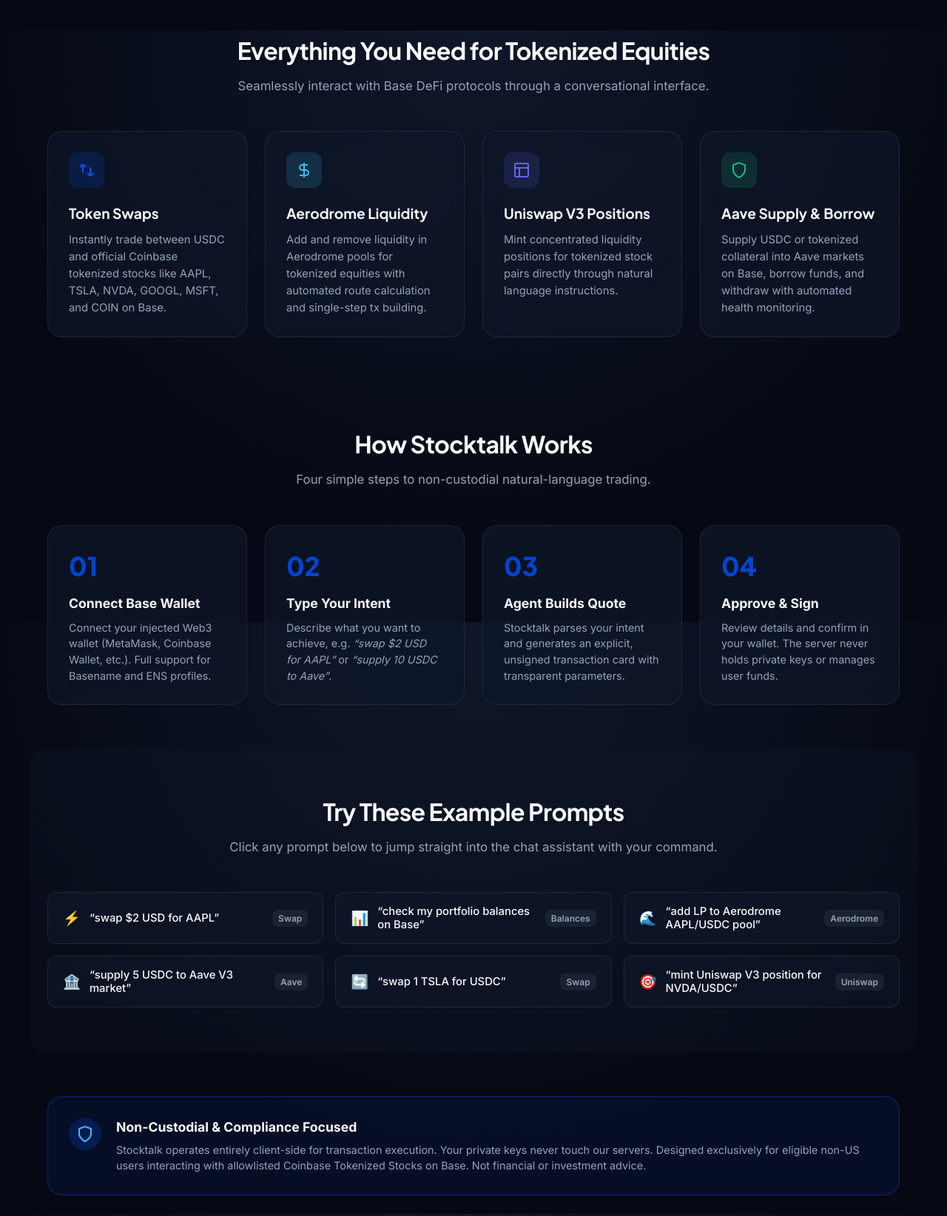
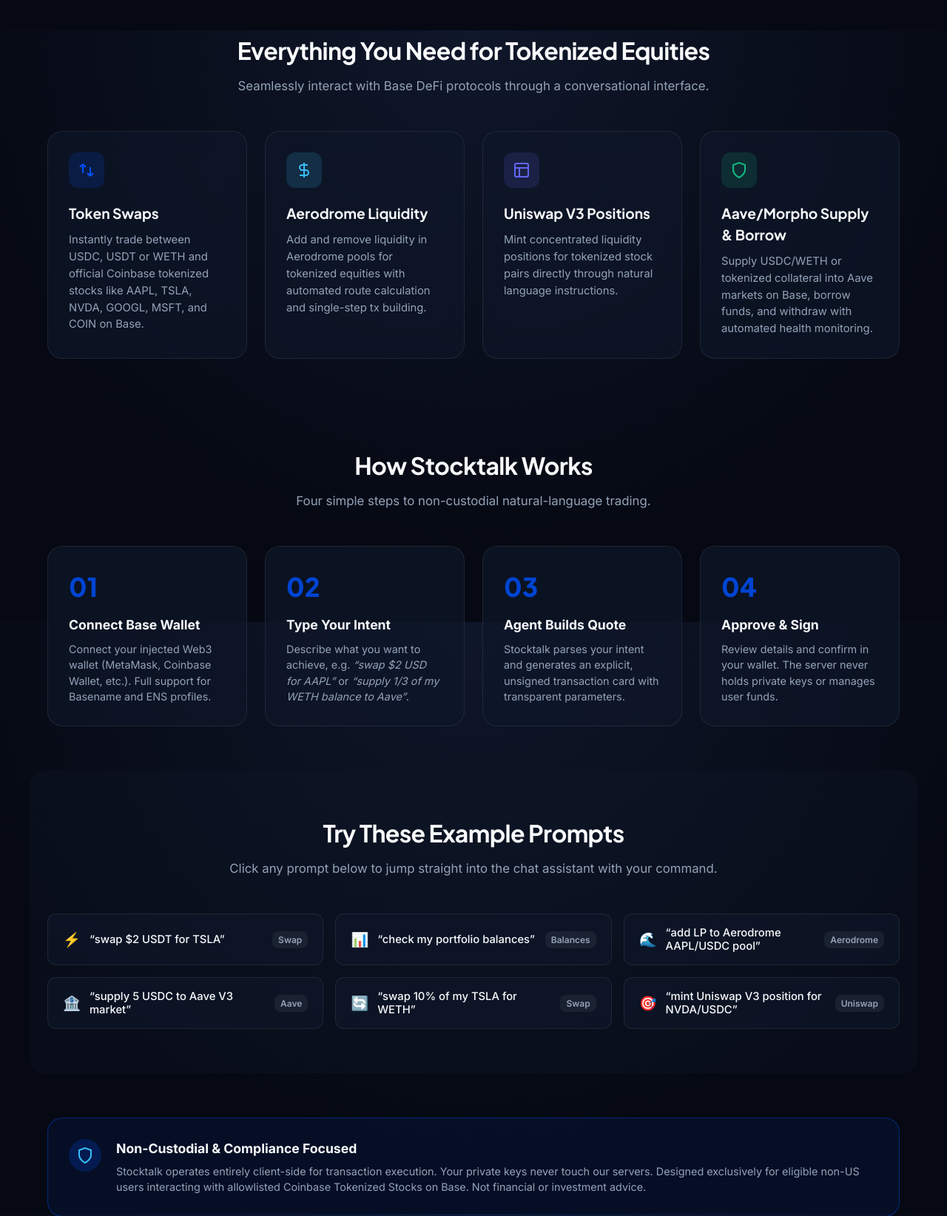
Before and after one commit to 001grindpa/stock-talk, a Flask app: page / in a window 1280 px wide. Shown: the part 759-2403 px from the top of the page at 74% size. Run offline with Flask 3, Linux system fonts and the light colour scheme; parts of the project's set-up code (start-up, migrations or seed data) failed here and were passed over; some libraries are stand-ins or nearby versions.

Commit message:
fix: landing page html fix

```diff
--- a/static/js/app.js
+++ b/static/js/app.js
@@ -164,6 +164,15 @@ function initIndex() {
 
   function sessionThread() {
     return threadId;
+  }
+
+  function landingPromptText(prompt) {
+    const promptMap = {
+      "swap $2 USD for AAPL": "swap $2 USDT for TSLA",
+      "check my portfolio balances on Base": "check my portfolio balances",
+      "swap 1 TSLA for USDC": "swap 10% of my TSLA for WETH",
+    };
+    return promptMap[prompt] || prompt;
   }
 
   function demoEnabled() {
@@ -879,7 +888,7 @@ function initIndex() {
     const pending = sessionStorage.getItem("stocktalk.pending_prompt");
     if (pending) {
       sessionStorage.removeItem("stocktalk.pending_prompt");
-      await sendChat(pending);
+      await sendChat(landingPromptText(pending));
     }
   })();
 }
--- a/templates/landing.html
+++ b/templates/landing.html
@@ -69,7 +69,7 @@
             <svg viewBox="0 0 24 24" fill="none" stroke="currentColor" stroke-width="2"><path d="M7 16V4m0 0L3 8m4-4l4 4m6 0v12m0 0l4-4m-4 4l-4-4"/></svg>
           </div>
           <h3>Token Swaps</h3>
-          <p>Instantly trade between USDC and official Coinbase tokenized stocks like AAPL, TSLA, NVDA, GOOGL, MSFT, and COIN on Base.</p>
+          <p>Instantly trade between USDC, USDT or WETH and official Coinbase tokenized stocks like AAPL, TSLA, NVDA, GOOGL, MSFT, and COIN on Base.</p>
         </div>
 
         <div class="feature-card">
@@ -92,8 +92,8 @@
           <div class="feature-icon-wrapper emerald">
             <svg viewBox="0 0 24 24" fill="none" stroke="currentColor" stroke-width="2"><path d="M12 22s8-4 8-10V5l-8-3-8 3v7c0 6 8 10 8 10z"/></svg>
           </div>
-          <h3>Aave Supply & Borrow</h3>
-          <p>Supply USDC or tokenized collateral into Aave markets on Base, borrow funds, and withdraw with automated health monitoring.</p>
+          <h3>Aave/Morpho Supply & Borrow</h3>
+          <p>Supply USDC/WETH or tokenized collateral into Aave markets on Base, borrow funds, and withdraw with automated health monitoring.</p>
         </div>
       </div>
     </section>
@@ -117,7 +117,7 @@
           <div class="step-number">02</div>
           <div class="step-content">
             <h3>Type Your Intent</h3>
-            <p>Describe what you want to achieve, e.g. <em>“swap $2 USD for AAPL”</em> or <em>“supply 10 USDC to Aave”</em>.</p>
+            <p>Describe what you want to achieve, e.g. <em>“swap $2 USD for AAPL”</em> or <em>“supply 1/3 of my WETH balance to Aave”</em>.</p>
           </div>
         </div>
 
@@ -148,13 +148,13 @@
       <div class="prompt-chips-grid">
         <button class="landing-prompt-chip" data-prompt="swap $2 USD for AAPL">
           <span class="chip-icon">⚡</span>
-          <span class="chip-text">“swap $2 USD for AAPL”</span>
+          <span class="chip-text">“swap $2 USDT for TSLA”</span>
           <span class="chip-tag">Swap</span>
         </button>
 
         <button class="landing-prompt-chip" data-prompt="check my portfolio balances on Base">
           <span class="chip-icon">📊</span>
-          <span class="chip-text">“check my portfolio balances on Base”</span>
+          <span class="chip-text">“check my portfolio balances”</span>
           <span class="chip-tag">Balances</span>
         </button>
 
@@ -172,7 +172,7 @@
 
         <button class="landing-prompt-chip" data-prompt="swap 1 TSLA for USDC">
           <span class="chip-icon">🔄</span>
-          <span class="chip-text">“swap 1 TSLA for USDC”</span>
+          <span class="chip-text">“swap 10% of my TSLA for WETH”</span>
           <span class="chip-tag">Swap</span>
         </button>
 
```
Also changed, not shown: README.md.
